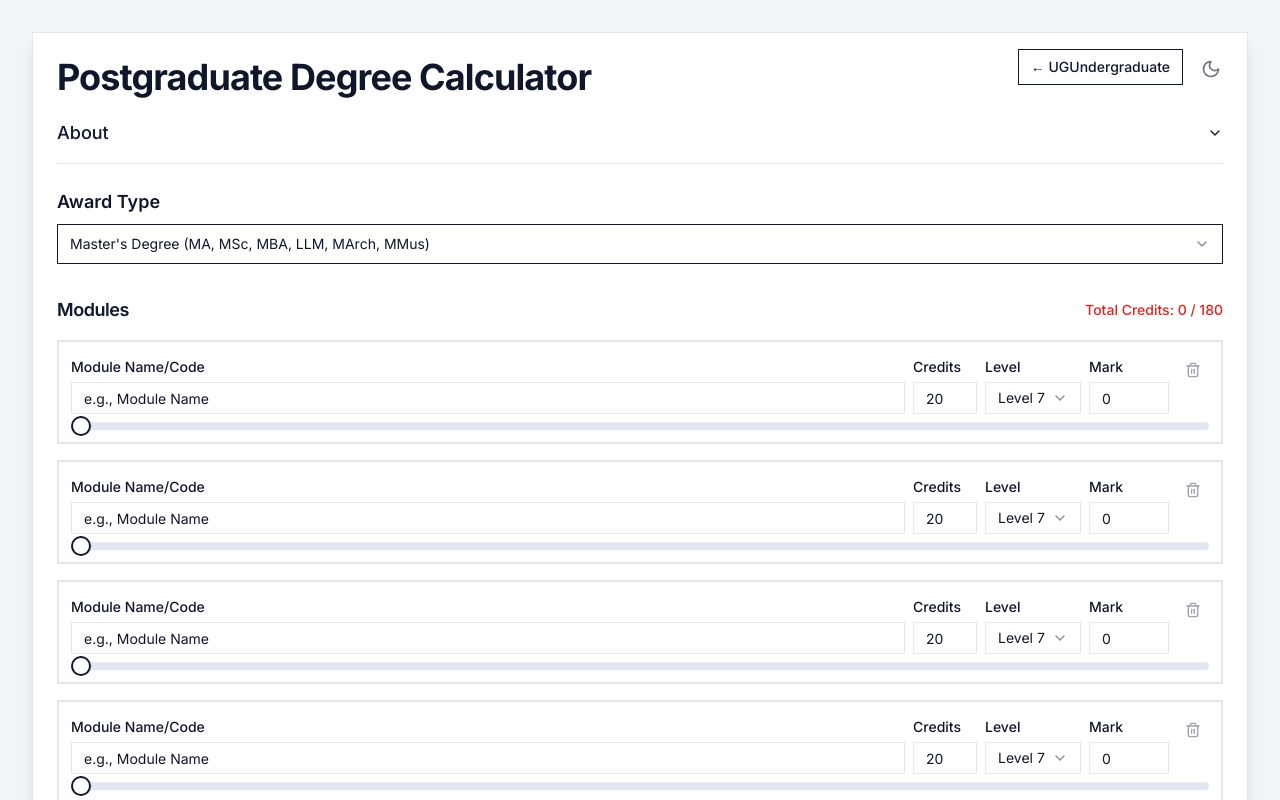
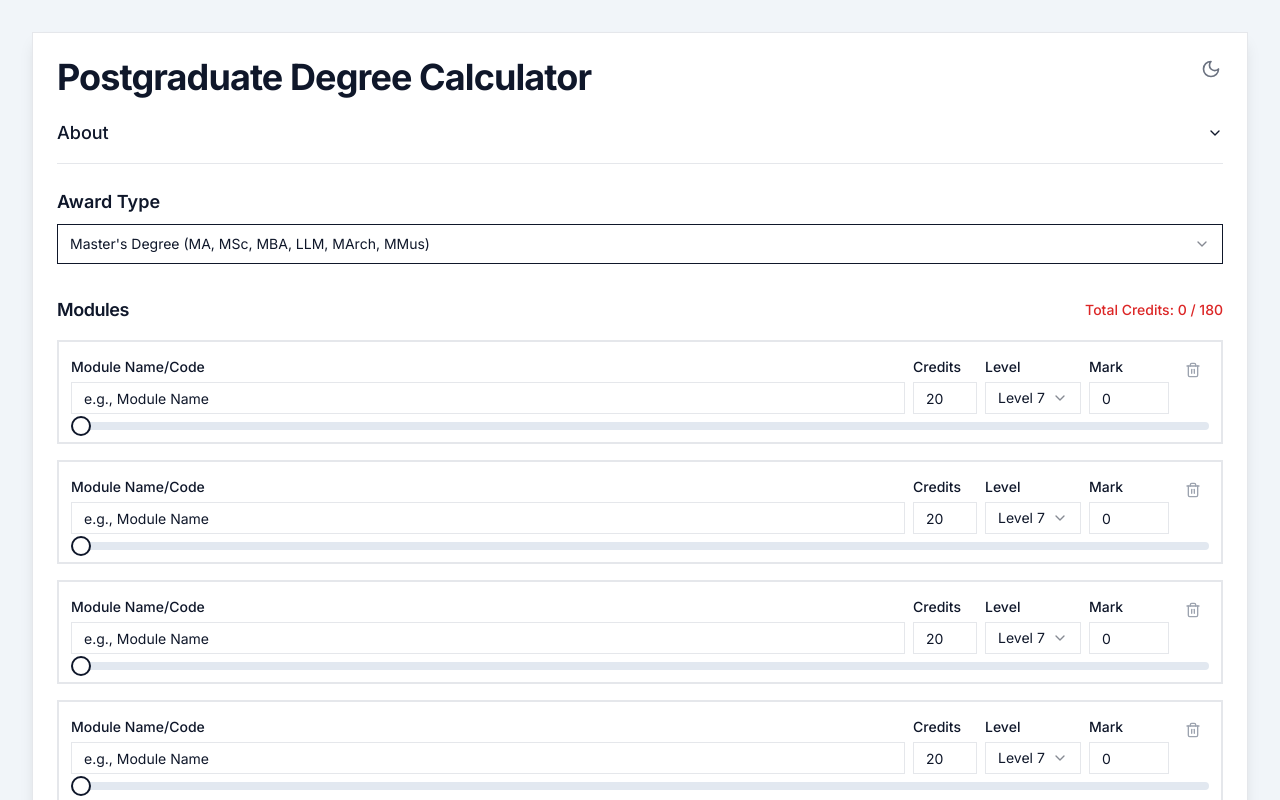
Before and after one commit to agcolom/westminster-degree-calc, a Next.js app: page /postgraduate in a window 1280 px wide. Shown: the top 800 px of the page. Built offline with nearby package versions, Linux system fonts and the light colour scheme.

Commit message:
Move navigation links to About section
- Removed navigation buttons from top-right header
- Added navigation links in About section of both calculators
- Prevents overlap with heading on small screens
- More intuitive placement within informational content

```diff
--- a/app/page.tsx
+++ b/app/page.tsx
@@ -575,21 +575,14 @@ export default function Home() {
   return (
     <main className="min-h-screen p-4 md:p-8 bg-slate-100 dark:bg-slate-800 text-slate-900 dark:text-slate-200 transition-colors" suppressHydrationWarning>
       <Card className="max-w-7xl mx-auto relative shadow-lg bg-white dark:bg-slate-900" suppressHydrationWarning>
-        <div className="absolute right-4 top-4 flex gap-2">
-          <Link href="/postgraduate">
-            <Button variant="outline" size="sm" className="text-xs sm:text-sm">
-              <span className="hidden xs:inline">Postgraduate </span>PG →
-            </Button>
-          </Link>
         <Button
           variant="ghost"
           size="icon"
-            className="text-gray-500 hover:text-gray-900 dark:text-gray-400 dark:hover:text-gray-100"
+          className="absolute right-4 top-4 text-gray-500 hover:text-gray-900 dark:text-gray-400 dark:hover:text-gray-100"
           onClick={toggleTheme}
         >
           {theme === "light" ? <Moon className="h-5 w-5" /> : <Sun className="h-5 w-5" />}
         </Button>
-        </div>
         <CardHeader>
           <CardTitle className="text-4xl font-bold tracking-tight">Undergraduate Degree Calculator</CardTitle>
           <Accordion type="single" collapsible className="w-full">
@@ -604,6 +597,9 @@ export default function Home() {
                   </p>
                   <p className="text-sm text-muted-foreground">
                     <strong>Important:</strong> This calculator assumes you have already passed Level 4 (Year 1) with at least 120 credits at 40% or higher. Level 4 results do not count towards your final degree classification.
+                  </p>
+                  <p className="text-sm text-muted-foreground">
+                    Looking for the postgraduate calculator? <Link href="/postgraduate" className="text-blue-600 dark:text-blue-400 hover:underline font-medium">Click here for the Postgraduate Degree Calculator →</Link>
                   </p>
                   <p className="text-sm text-muted-foreground">
                     Developed by Anne-Gaelle Colom, University of Westminster
--- a/app/postgraduate/page.tsx
+++ b/app/postgraduate/page.tsx
@@ -595,21 +595,14 @@ export default function PostgraduatePage() {
   return (
     <main className="min-h-screen p-4 md:p-8 bg-slate-100 dark:bg-slate-800 text-slate-900 dark:text-slate-200 transition-colors" suppressHydrationWarning>
       <Card className="max-w-7xl mx-auto relative shadow-lg bg-white dark:bg-slate-900" suppressHydrationWarning>
-        <div className="absolute right-4 top-4 flex gap-2">
-          <Link href="/">
-            <Button variant="outline" size="sm" className="text-xs sm:text-sm">
-              ← UG <span className="hidden xs:inline">Undergraduate</span>
-            </Button>
-          </Link>
         <Button
           variant="ghost"
           size="icon"
-            className="text-gray-500 hover:text-gray-900 dark:text-gray-400 dark:hover:text-gray-100"
+          className="absolute right-4 top-4 text-gray-500 hover:text-gray-900 dark:text-gray-400 dark:hover:text-gray-100"
           onClick={toggleTheme}
         >
           {theme === "light" ? <Moon className="h-5 w-5" /> : <Sun className="h-5 w-5" />}
         </Button>
-        </div>
         <CardHeader>
           <CardTitle className="text-4xl font-bold tracking-tight">Postgraduate Degree Calculator</CardTitle>
           <Accordion type="single" collapsible className="w-full">
@@ -630,6 +623,9 @@ export default function PostgraduatePage() {
                   <p className="text-lg leading-relaxed">
                     <strong>Classification Boundaries:</strong> Distinction: 70%+, Merit: 60-69%, Pass: 50-59%.
                     For Integrated Masters, you must pass all modules at first attempt to be eligible for Merit or Distinction.
+                  </p>
+                  <p className="text-sm text-muted-foreground">
+                    Looking for the undergraduate calculator? <Link href="/" className="text-blue-600 dark:text-blue-400 hover:underline font-medium">Click here for the Undergraduate Degree Calculator →</Link>
                   </p>
                   <p className="text-sm text-muted-foreground">
                     Developed by Anne-Gaelle Colom, University of Westminster
```
Lines whose indentation alone changed are shown as unchanged.
